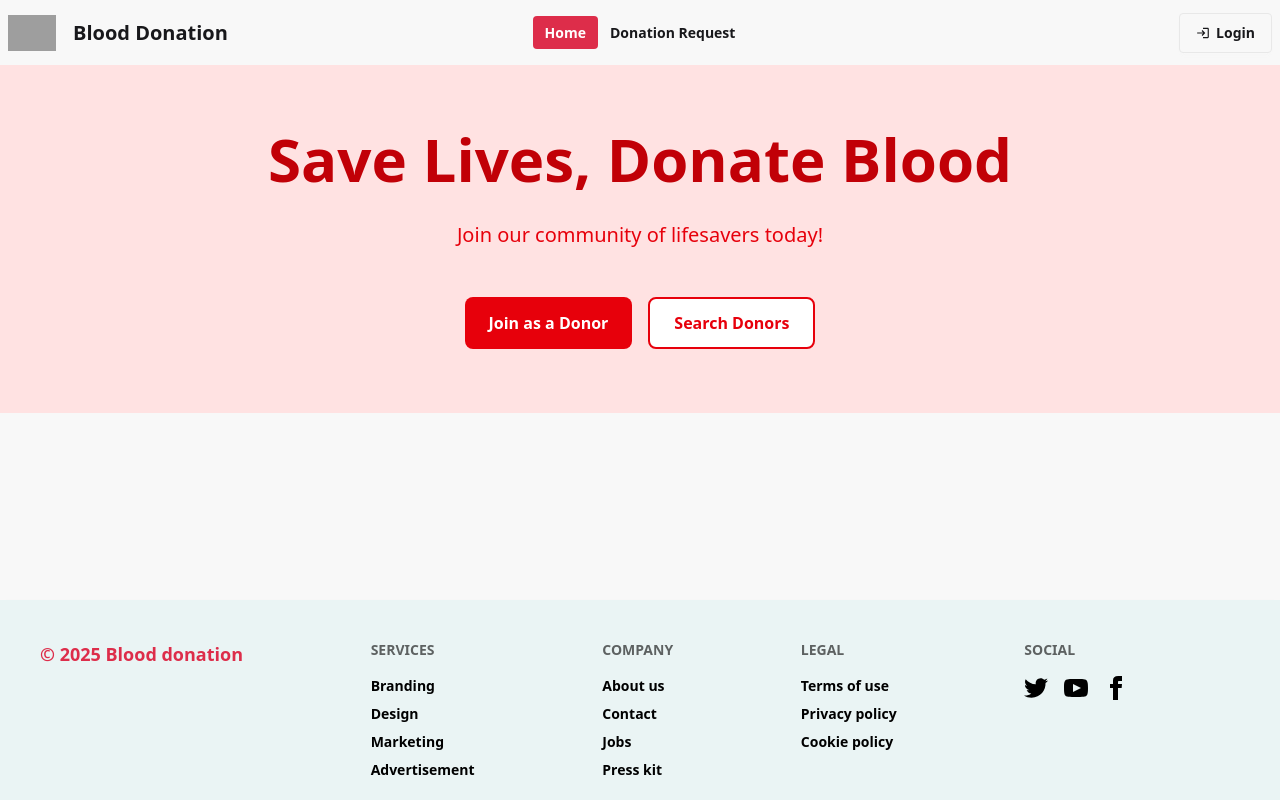
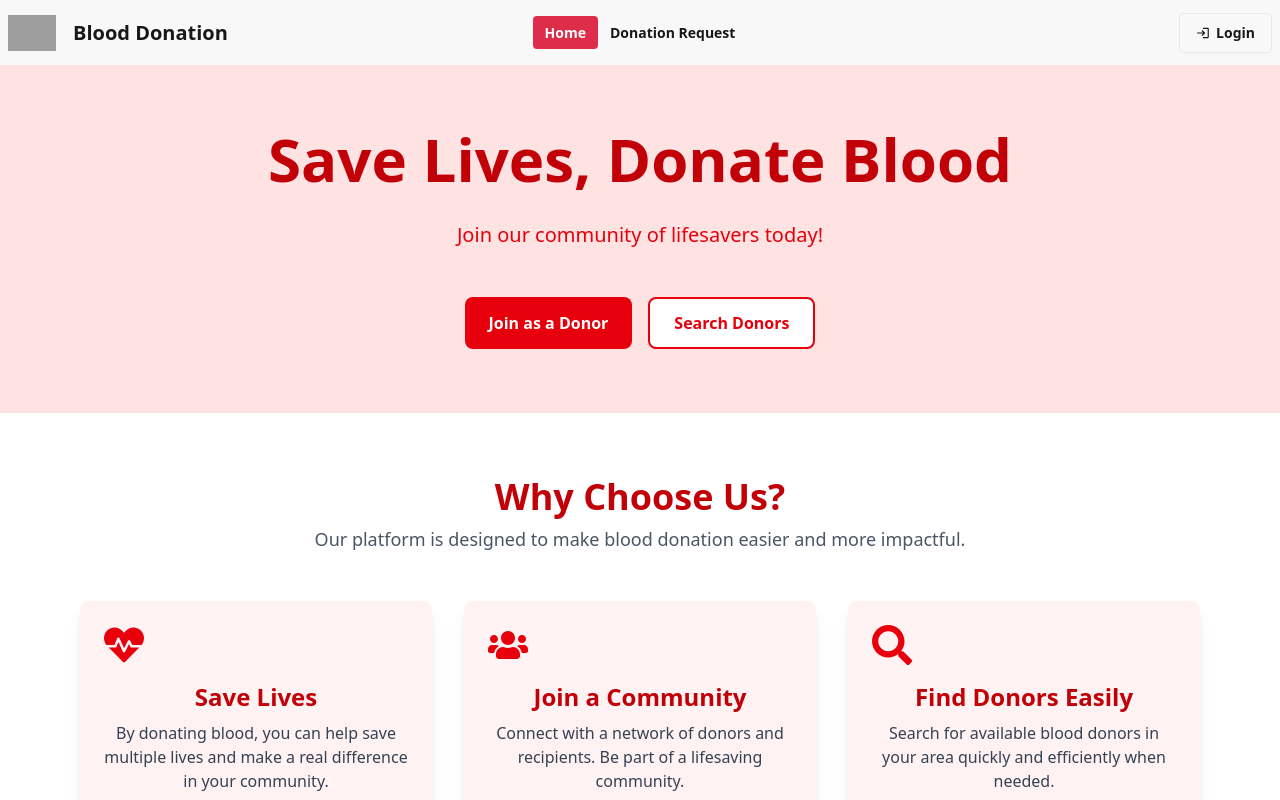
Before and after one commit to Md-Shahed-Chowdhury/A-11-Blood-donation-Client, a React (Vite) app: page / in a window 1280 px wide. Shown: the top 800 px of the page. Built offline with nearby package versions, Linux system fonts and the light colour scheme; no server answers; grey boxes are pictures that could not be loaded.

Commit message:
featured section added

```diff
--- /dev/null
+++ b/src/components/FeaturedSection.jsx
@@ -0,0 +1,53 @@
+import React from "react";
+import { FaHeartbeat, FaUsers, FaSearch } from "react-icons/fa";
+
+const FeaturedSection = () => {
+  const features = [
+    {
+      icon: <FaHeartbeat className="text-red-600 w-10 h-10 mb-4" />,
+      title: "Save Lives",
+      description:
+        "By donating blood, you can help save multiple lives and make a real difference in your community.",
+    },
+    {
+      icon: <FaUsers className="text-red-600 w-10 h-10 mb-4" />,
+      title: "Join a Community",
+      description:
+        "Connect with a network of donors and recipients. Be part of a lifesaving community.",
+    },
+    {
+      icon: <FaSearch className="text-red-600 w-10 h-10 mb-4" />,
+      title: "Find Donors Easily",
+      description:
+        "Search for available blood donors in your area quickly and efficiently when needed.",
+    },
+  ];
+
+  return (
+    <section className="py-16 px-6 md:px-20 bg-white">
+      <div className="text-center mb-12">
+        <h2 className="text-4xl font-bold text-red-700">Why Choose Us?</h2>
+        <p className="mt-2 text-lg text-gray-600">
+          Our platform is designed to make blood donation easier and more impactful.
+        </p>
+      </div>
+
+      <div className="grid grid-cols-1 md:grid-cols-3 gap-8">
+        {features.map((feature, index) => (
+          <div
+            key={index}
+            className="bg-red-50 rounded-lg p-6 shadow-lg hover:shadow-2xl transition duration-300 text-center"
+          >
+            {feature.icon}
+            <h3 className="text-2xl font-semibold text-red-700 mb-2">
+              {feature.title}
+            </h3>
+            <p className="text-gray-700">{feature.description}</p>
+          </div>
+        ))}
+      </div>
+    </section>
+  );
+};
+
+export default FeaturedSection;
--- a/src/pages/Home.jsx
+++ b/src/pages/Home.jsx
@@ -1,12 +1,13 @@
 import React from 'react';
 import Banner from '../components/Banner';
+import FeaturedSection from '../components/FeaturedSection';
 
 
 const Home = () => {
     return (
         <div>
             <Banner></Banner>
-
+            <FeaturedSection></FeaturedSection>
         </div>
     );
 };
```
